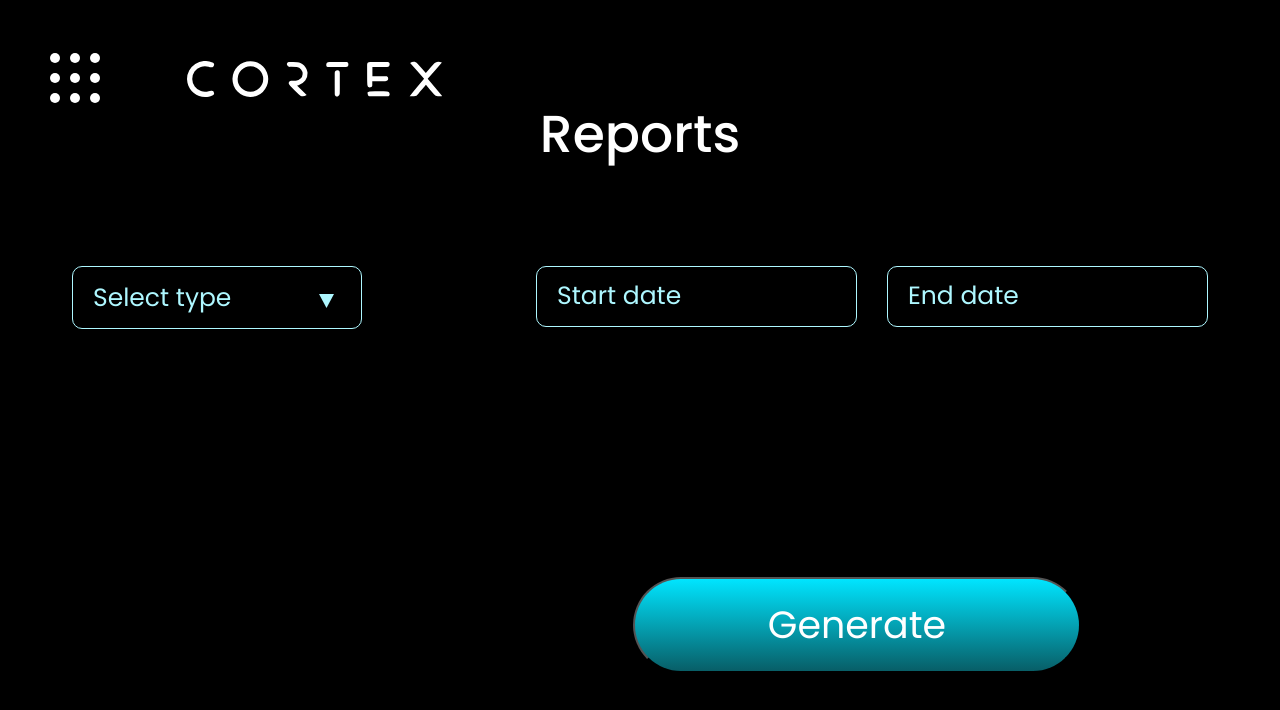
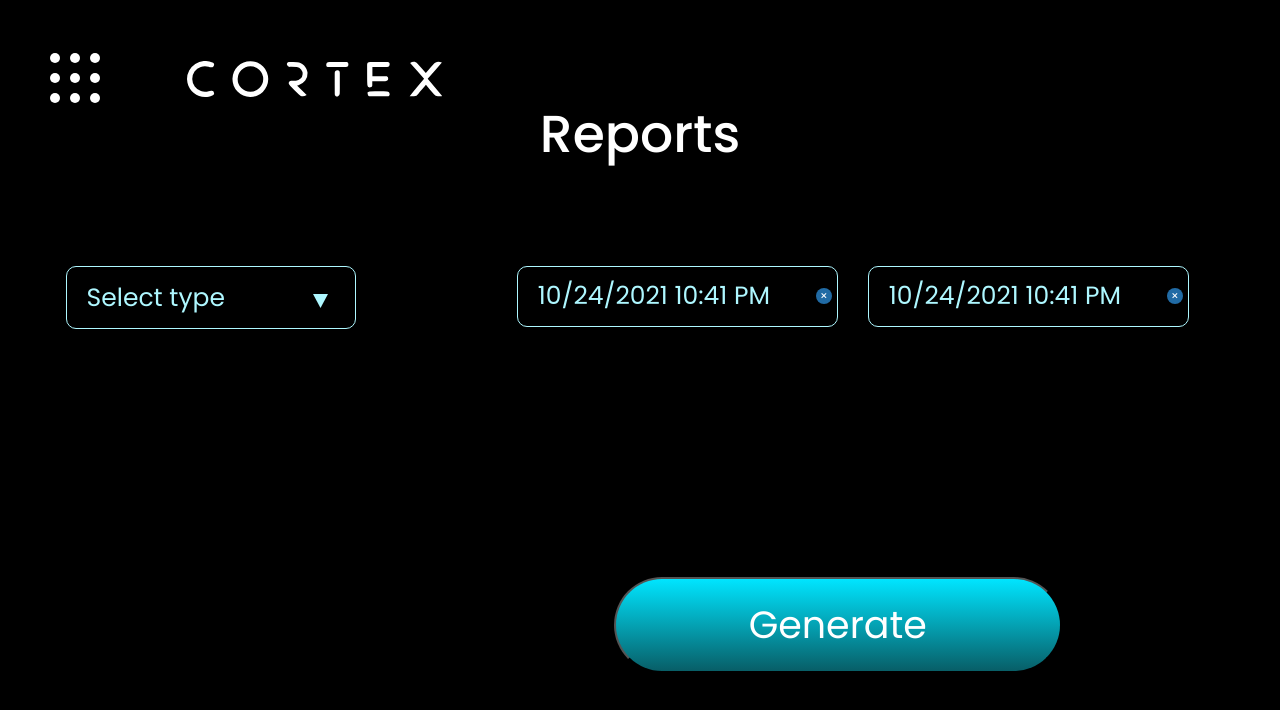
Before and after one commit to Simple2B/cortex-frontend, a React (Create React App) app: page /reports in a window 1280 px wide. Shown: the top 710 px of the page. Built offline with nearby package versions, Linux system fonts and the light colour scheme; sample sign-in values are in the browser's storage.

Commit message:
modify report

```diff
--- a/src/components/Reports/Reports.tsx
+++ b/src/components/Reports/Reports.tsx
@@ -1,5 +1,7 @@
-import React, { ReactElement, useState } from 'react'
-import NavBar from '../NavBar/NavBar'
+import React, { ReactElement, useState } from 'react';
+import NavBar from '../NavBar/NavBar';
+// import 'react-modern-calendar-datepicker/lib/DatePicker.css';
+// import DatePicker from 'react-modern-calendar-datepicker';
 import DatePicker from "react-datepicker";
 import { ReactComponent as Arrow } from '../../images/arrow.svg'
 
@@ -101,7 +103,7 @@ export default function Reports(): ReactElement {
       startDate: startDate,
       endDate: endDate,
     };
-    console.log(data);
+    console.log("report data", data);
   }
 
   const handleSelect = (type: string) => {
@@ -116,32 +118,59 @@ export default function Reports(): ReactElement {
 
         <div className="reports_generation">
           <div className="report_type_selector">
-            <Select components={{ DropdownIndicator }} placeholder={'Select type'} options={options} onChange={handleSelect} styles={customStyles} value={type} />
+            <Select
+              components={{ DropdownIndicator }}
+              placeholder={'Select type'}
+              options={options}
+              onChange={handleSelect}
+              styles={customStyles}
+              value={type}
+            />
           </div>
 
 
           <div className="reports_date_select">
             <div className="dates">
               <DatePicker
+
+                timeInputLabel="Time:"
+                dateFormat="MM/dd/yyyy h:mm aa"
+                showTimeInput
+
                 className="data_input"
                 selected={startDate}
-                onChange={(date) => setStartDate(date)}
+                onChange={(data) => setStartDate(data)}
                 selectsStart
                 showTimeSelect
                 startDate={startDate}
                 endDate={endDate}
-                value="Start date"
+
+                isClearable
+                placeholderText="Start date"
+
+                showMonthDropdown
+                // value="Start date"
               />
               <DatePicker
+
+                timeInputLabel="Time:"
+                dateFormat="MM/dd/yyyy h:mm aa"
+                showTimeInput
+
                 className="data_input"
                 selected={endDate}
-                onChange={(date) => setEndDate(date)}
+                onChange={(data) => setEndDate(data)}
                 selectsEnd
                 showTimeSelect
                 startDate={startDate}
                 endDate={endDate}
                 minDate={startDate}
-                value="End date"
+
+                isClearable
+                placeholderText="End date"
+
+                showMonthDropdown
+                // value="End date"
               />
 
             </div>
@@ -150,8 +179,6 @@ export default function Reports(): ReactElement {
           </button>
           </div>
         </div>
-
-
       </div>
     </>
   )
--- a/src/components/Reports/reports.css
+++ b/src/components/Reports/reports.css
@@ -12,6 +12,7 @@
 .reports_generation {
   display: flex;
   justify-content: space-around;
+  width: 98vw;
 }
 
 .dates {
@@ -57,3 +58,12 @@
   margin: 0;
   margin-bottom: 100px;
 }
+
+@media (max-width: 768px) {
+
+  .css-1av6kra-Control {
+    width: 200px;
+    height: 61px;
+  }
+
+}
```
